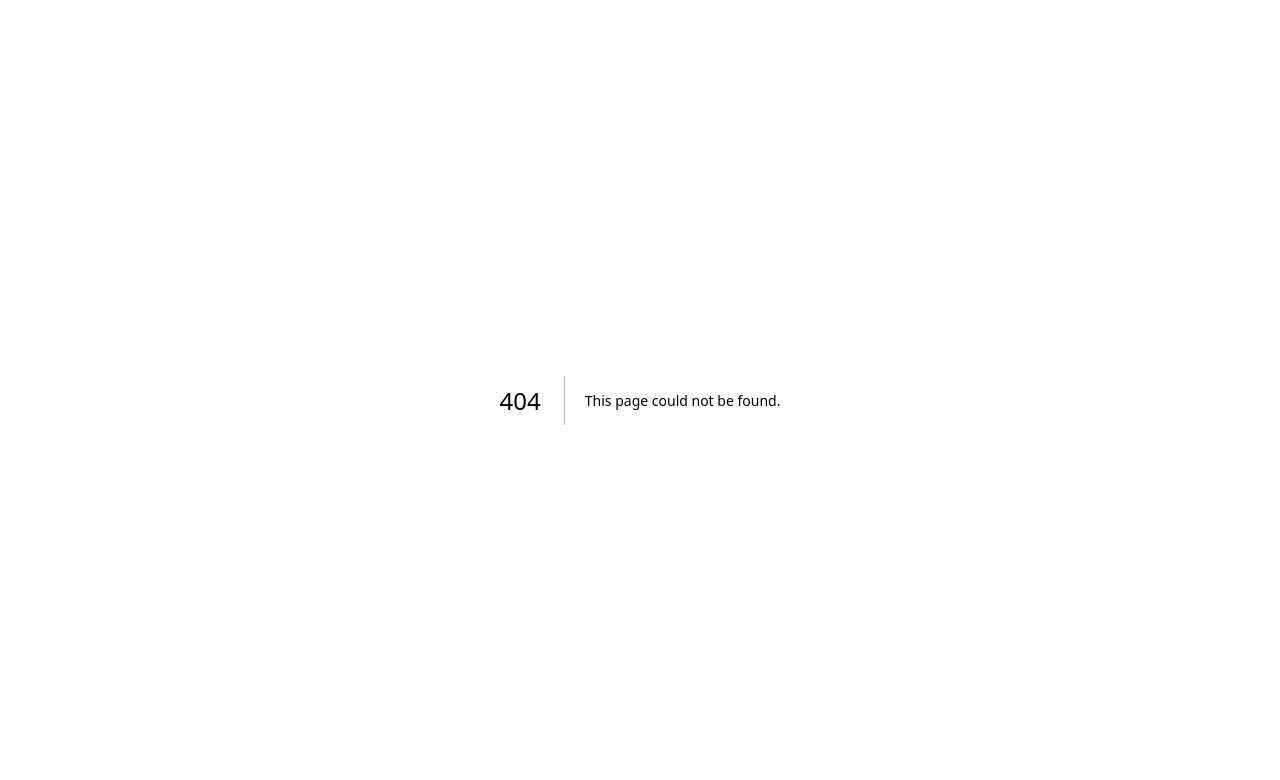
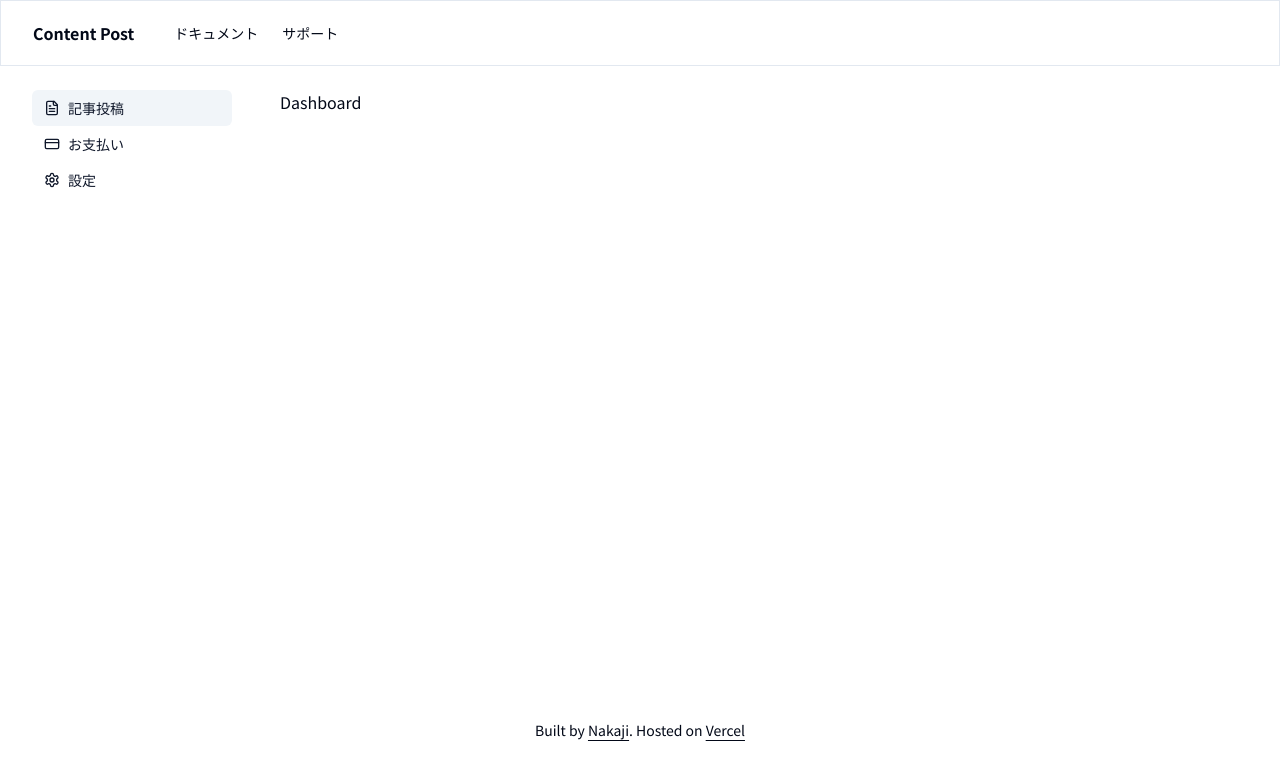
Before and after one commit to shouta-nakashima/contents_post_app, a Next.js app: page /dashboard in a window 1280 px wide. Before the commit this address had no page. Shown: the top 780 px of the page. Built offline with nearby package versions, Linux system fonts and the light colour scheme.

Commit message:
feat: dashboard layout

```diff
--- a/biome.json
+++ b/biome.json
@@ -13,6 +13,10 @@
       "a11y": {
         "useButtonType": "off",
         "noSvgWithoutTitle": "off"
+      },
+      "style": {
+        "noNonNullAssertion": "off",
+        "noUnusedTemplateLiteral": "off"
       }
     }
   },
--- /dev/null
+++ b/src/app/(dashboard)/dashboard/layout.tsx
@@ -0,0 +1,28 @@
+import { DashboardNavigation } from '@/components/DashboardNavigation'
+import { MainNavigation } from '@/components/MainNavigation'
+import { SiteFooter } from '@/components/SiteFooter'
+import { dashboardConfig } from '@/config/dashboard'
+import type { ReactNode } from 'react'
+
+const DashboardLayout = ({ children }: { children: ReactNode }) => {
+  return (
+    <div className="flex flex-col min-h-screen space-y-6">
+      <header className="sticky top-0 z-40 border bg-background">
+        <div className="container flex items-center justify-between py-4 h-16">
+          <MainNavigation items={dashboardConfig.mainNav} />
+        </div>
+      </header>
+      <div className="container grid flex-1 gap-12 md:grid-cols-[200px_1fr]">
+        <aside className="hidden md:flex w-[200px] flex-col">
+          <DashboardNavigation items={dashboardConfig.sidebarNav} />
+        </aside>
+        <main className="flex flex-col w-full flex-1 overflow-hidden">
+          {children}
+        </main>
+      </div>
+      <SiteFooter />
+    </div>
+  )
+}
+
+export default DashboardLayout
--- /dev/null
+++ b/src/app/(dashboard)/dashboard/page.tsx
@@ -0,0 +1,9 @@
+const DashboardPage = () => {
+  return (
+    <div>
+      <h1>Dashboard</h1>
+    </div>
+  )
+}
+
+export default DashboardPage
--- /dev/null
+++ b/src/components/DashboardNavigation/index.tsx
@@ -0,0 +1,32 @@
+'use client'
+
+import { Icon as ComponentIcon } from '@/components/Icon'
+import type { SidebarNavItem } from '@/types/navigationItem'
+import NextLink from 'next/link'
+import { usePathname } from 'next/navigation'
+
+type Props = {
+  items: SidebarNavItem[]
+}
+
+export const DashboardNavigation = ({ items }: Props) => {
+  if (!items.length) return null
+  const path = usePathname()
+  return (
+    <nav>
+      {items.map((item, index) => {
+        const Icon = ComponentIcon[item.icon || 'arrowRight']
+        return (
+          <NextLink key={index} href={item.href!}>
+            <span
+              className={`flex items-center rounded-md px-3 py-2 text-sm font-medium hover:bg-accent text-accent-foreground ${path === item.href ? 'bg-accent' : 'bg-transparent'}`}
+            >
+              <Icon className="mr-2 h-4 w-4" />
+              {item.title}
+            </span>
+          </NextLink>
+        )
+      })}
+    </nav>
+  )
+}
--- a/src/components/Icon/index.tsx
+++ b/src/components/Icon/index.tsx
@@ -1,9 +1,54 @@
 import { GoogleIcon } from '@/components/Icon/icons/Google'
-import { Loader2 } from 'lucide-react'
+import {
+  AlertTriangle,
+  ArrowRight,
+  Check,
+  ChevronLeft,
+  ChevronRight,
+  Command,
+  CreditCard,
+  File,
+  FileText,
+  HelpCircle,
+  Image,
+  Laptop,
+  Loader2,
+  Moon,
+  MoreVertical,
+  Pizza,
+  Plus,
+  Settings,
+  SunMedium,
+  Trash,
+  User,
+  X
+} from 'lucide-react'
 import { GithubIcon } from './icons/Github'
 
 export const Icon = {
+  logo: Command,
+  close: X,
   spinner: Loader2,
+  chevronLeft: ChevronLeft,
+  chevronRight: ChevronRight,
+  trash: Trash,
+  post: FileText,
+  page: File,
+  media: Image,
+  settings: Settings,
+  billing: CreditCard,
+  ellipsis: MoreVertical,
+  add: Plus,
+  warning: AlertTriangle,
+  user: User,
+  arrowRight: ArrowRight,
+  help: HelpCircle,
+  pizza: Pizza,
+  sun: SunMedium,
+  moon: Moon,
+  laptop: Laptop,
   github: ({ ...props }) => <GithubIcon {...props} />,
-  google: ({ ...props }) => <GoogleIcon {...props} />
+  google: ({ ...props }) => <GoogleIcon {...props} />,
+  X: X,
+  check: Check
 }
--- /dev/null
+++ b/src/config/dashboard.ts
@@ -0,0 +1,20 @@
+import type { DashboardConfig } from '@/types/dashboard'
+
+export const dashboardConfig: DashboardConfig = {
+  mainNav: [
+    {
+      title: 'ドキュメント',
+      href: '/docs'
+    },
+    {
+      title: 'サポート',
+      href: '/support',
+      disabled: true
+    }
+  ],
+  sidebarNav: [
+    { title: '記事投稿', href: '/dashboard', icon: 'post' },
+    { title: 'お支払い', href: '/dashboard/billing', icon: 'billing' },
+    { title: '設定', href: '/dashboard/settings', icon: 'settings' }
+  ]
+}
--- /dev/null
+++ b/src/types/dashboard.d.ts
@@ -0,0 +1,6 @@
+import type { NavItem, SidebarNavItem } from './navigationItem'
+
+export type DashboardConfig = {
+  mainNav: NavItem[]
+  sidebarNav: SidebarNavItem[]
+}
--- a/src/types/marketing.d.ts
+++ b/src/types/marketing.d.ts
@@ -1,8 +1,4 @@
-export type NavItem = {
-  title: string
-  href: string
-  disabled?: boolean
-}
+import type { NavItem } from './navigationItem'
 
 export type MarketingConfig = {
   mainNav: NavItem[]
--- /dev/null
+++ b/src/types/navigationItem.d.ts
@@ -0,0 +1,23 @@
+import type { Icon } from '@/components/Icon'
+
+export type NavItem = {
+  title: string
+  href: string
+  disabled?: boolean
+}
+
+export type SidebarNavItem = {
+  title: string
+  disabled?: boolean
+  external?: boolean
+  icon?: keyof typeof Icon
+} & (
+  | {
+      href: string
+      items?: never
+    }
+  | {
+      href?: string
+      items: NavItem[]
+    }
+)
```
